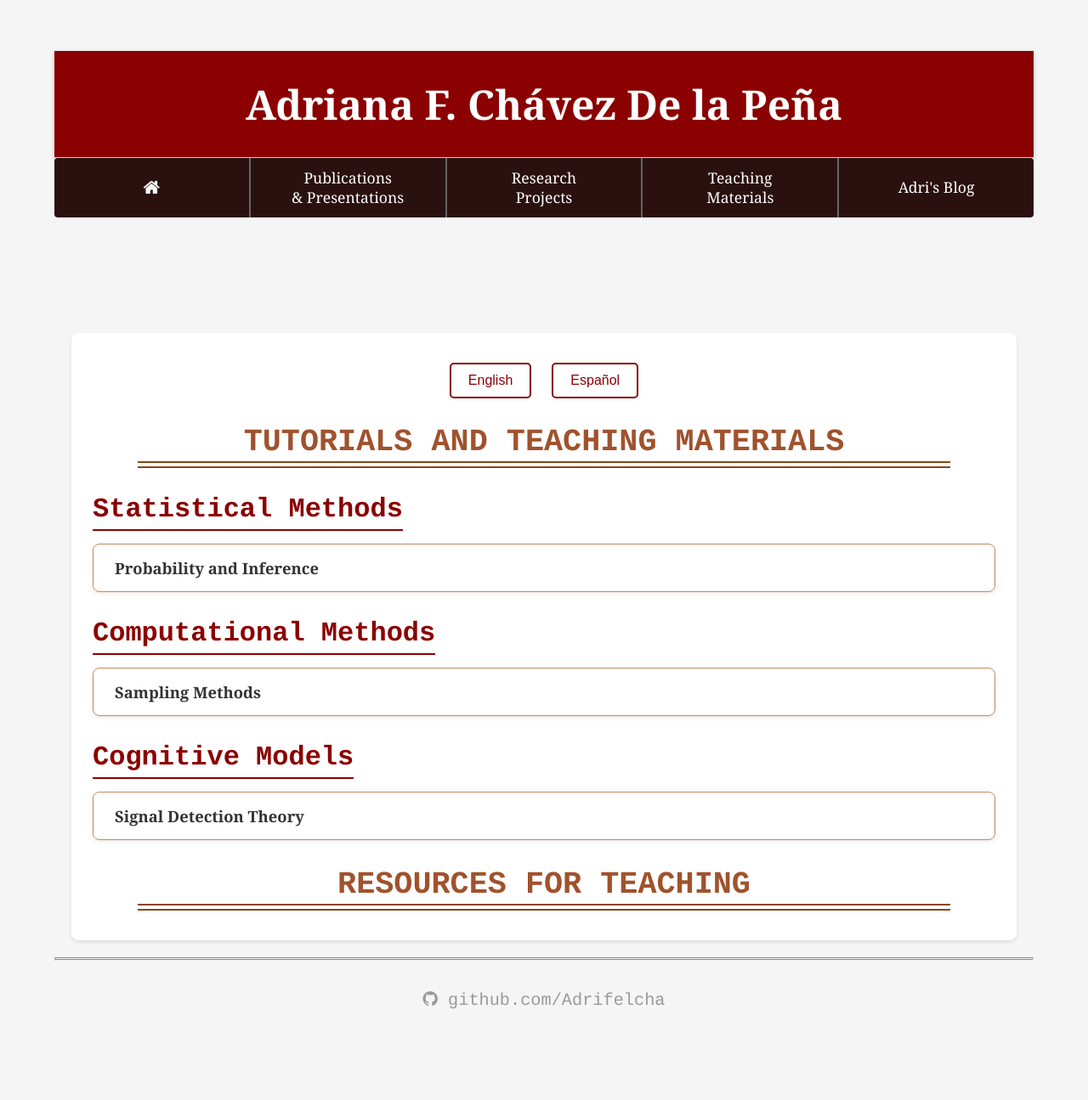
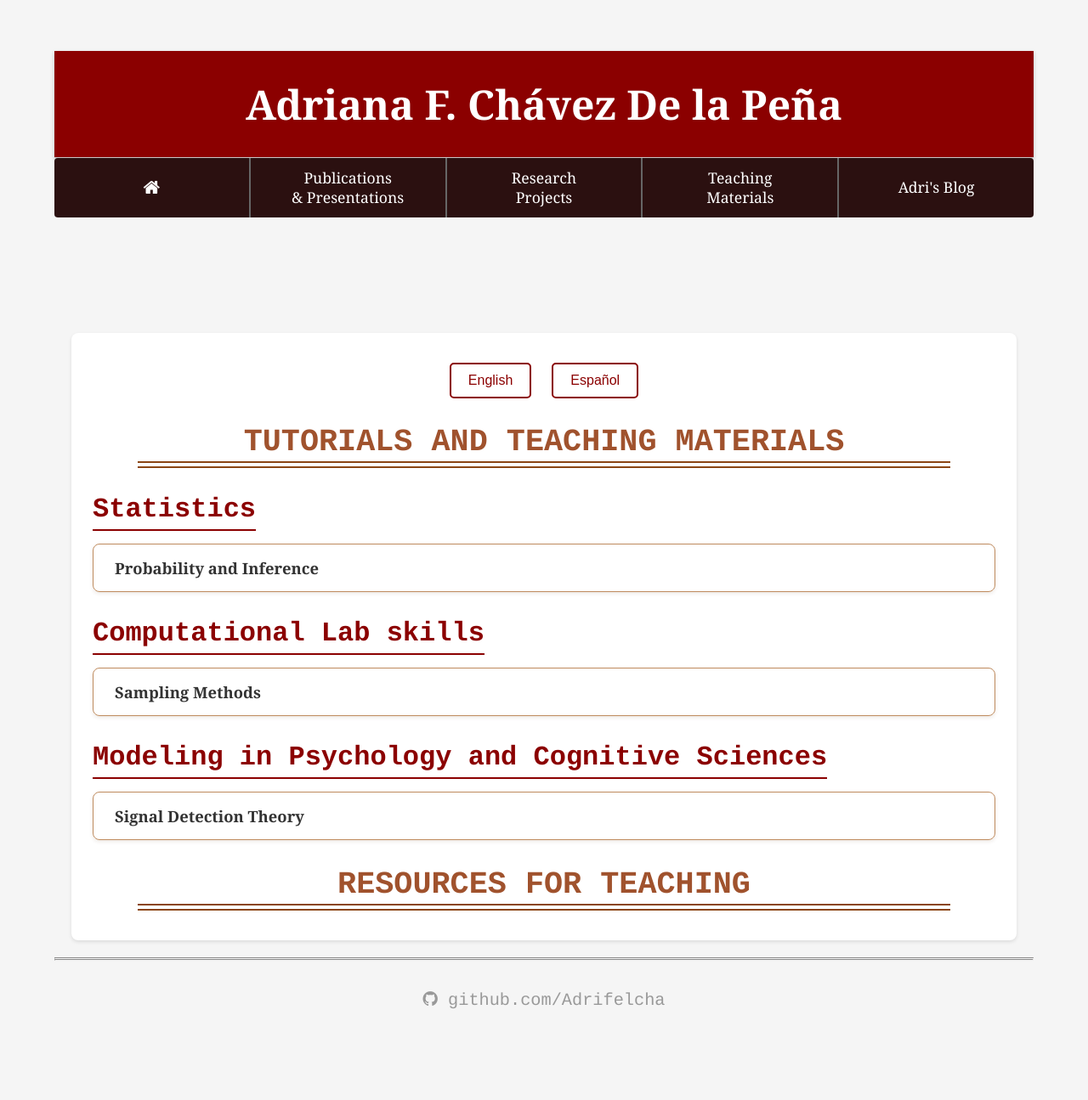
Before and after one commit to Adrifelcha/adrifelcha.github.io, a Jekyll site: the page built from teaching/index.html, in a window 1280 px wide. Shown: the whole page at 85% size. Built offline with Jekyll 4.4.1, drawn with Linux system fonts in a browser that asks for light colours; some web fonts are replaced.

Commit message:
Update category labels

```diff
--- a/teaching/index.html
+++ b/teaching/index.html
@@ -15,7 +15,7 @@ title: Teaching Materials
         <div id="english-materials" class="blog-list language-content">
 
             <h2 class="section-title">Tutorials and Teaching Materials</h2>
-            <h3>Statistical Methods</h3>
+            <h3>Statistics</h3>
             <div class="blog-item">
                 <div class="blog-content">
                     <div class="post-title">
@@ -24,7 +24,7 @@ title: Teaching Materials
                 </div>
             </div>
 
-            <h3>Computational Methods</h3>
+            <h3>Computational Lab skills</h3>
             <div class="blog-item">
                 <div class="blog-content">
                     <div class="post-title">
@@ -33,7 +33,7 @@ title: Teaching Materials
                 </div>
             </div>
 
-            <h3>Cognitive Models</h3>
+            <h3>Modeling in Psychology and Cognitive Sciences</h3>
             <div class="blog-item">
                 <div class="blog-content">
                     <div class="post-title">
```
Also changed, not shown: other parts of teaching/index.html (+3 -3 lines).
